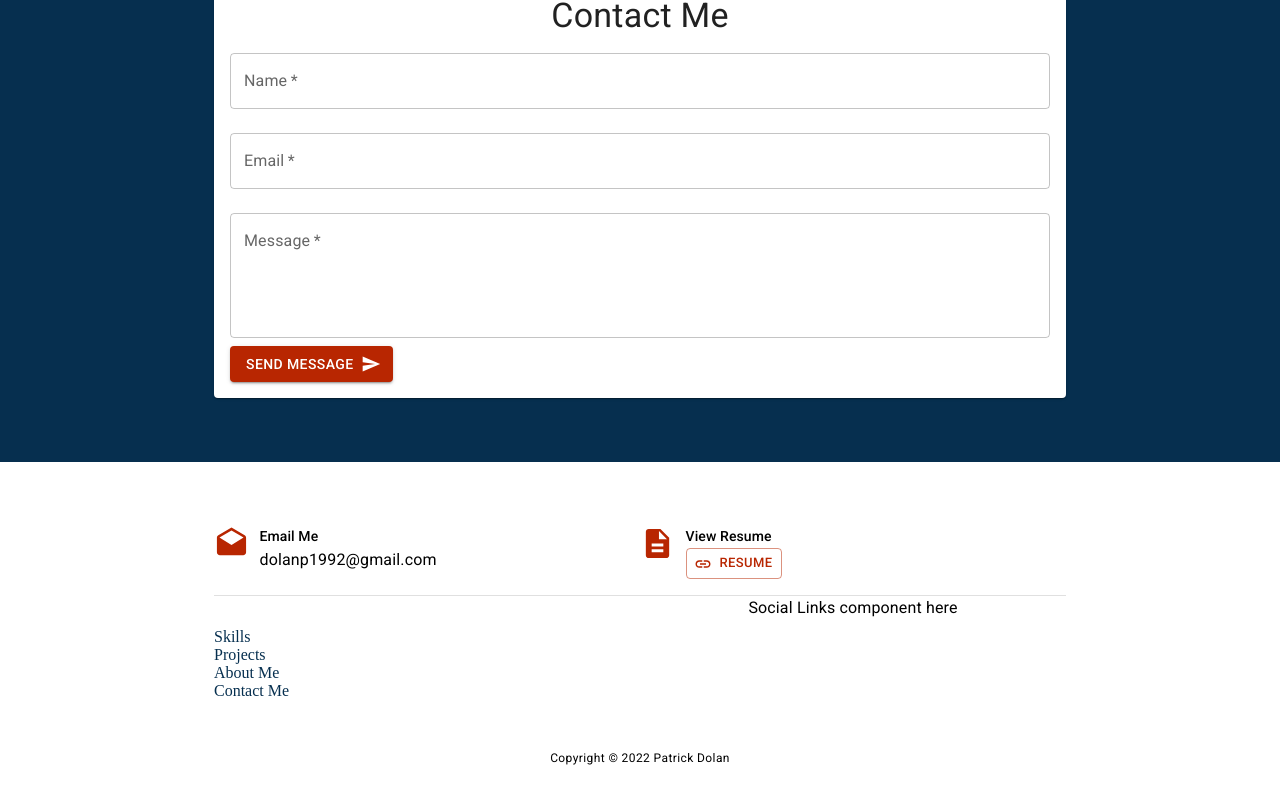
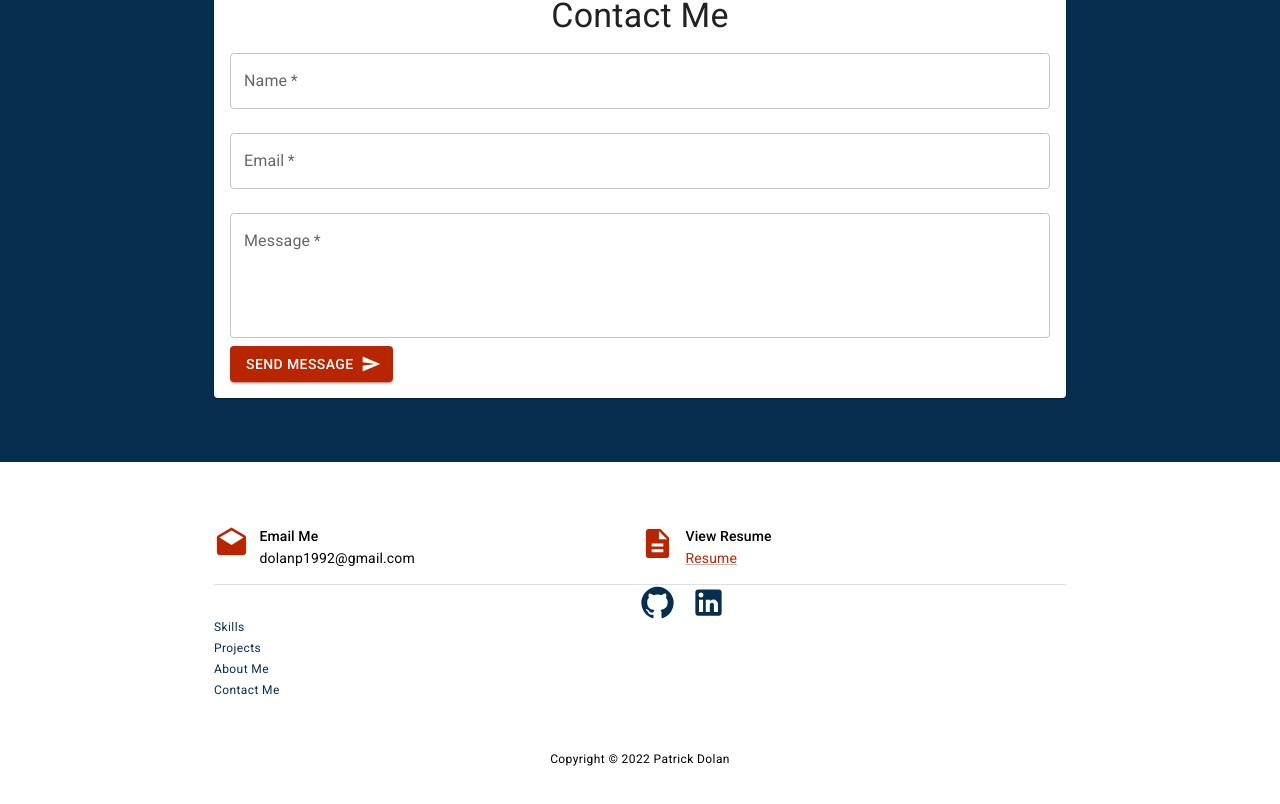
Before and after one commit to Patrick-Dolan/portfolio-v2, a React (Create React App) app: page / in a window 1280 px wide. Shown: the part 2369-3173 px from the top of the page. Built offline with nearby package versions, Linux system fonts and the light colour scheme.

Commit message:
update: add social links component      update: add typography to links

```diff
--- a/src/components/page/Footer.js
+++ b/src/components/page/Footer.js
@@ -1,8 +1,8 @@
-import { Box, Button, Container, Divider, Grid, Link, Typography } from "@mui/material"
+import { Box, Container, Divider, Grid, Link, Typography } from "@mui/material"
 import DraftsIcon from '@mui/icons-material/Drafts';
-import LinkIcon from '@mui/icons-material/Link';
 import DescriptionIcon from '@mui/icons-material/Description';
 import { useTheme } from "@mui/material/styles";
+import SocialLinks from "../utilities/SocialLinks";
 
 const Footer = () => {
   const copyrightYear = new Date().getFullYear();
@@ -18,7 +18,7 @@ const Footer = () => {
             </Grid>
             <Grid item>
               <Typography variant="subtitle2">Email Me</Typography>
-              <Typography>dolanp1992@gmail.com</Typography>
+              <Typography variant="body2">dolanp1992@gmail.com</Typography>
             </Grid>
           </Grid>
         </Grid>
@@ -29,16 +29,13 @@ const Footer = () => {
             </Grid>
             <Grid item>
               <Typography variant="subtitle2">View Resume</Typography>
-              <Button
-                variant="outlined"
-                color="secondary"
-                size="small"
+              <Link
                 href="https://docs.google.com/document/d/1n6zcrTg9HeJRh8DTf6DAg1k1qkhxSH-wUlXKPTYXPLo/edit?usp=sharing"
                 target="_blank"
-                startIcon={<LinkIcon />}
+                color="secondary"
               >
-                Resume
-              </Button>
+                <Typography variant="body2">Resume</Typography>
+              </Link>
             </Grid>
           </Grid>
         </Grid>
@@ -48,24 +45,24 @@ const Footer = () => {
         <Grid item md={6} sx={{mt: "2em"}}>
           {/* TODO setup links */}
           <Link href="#" underline="hover">
-            Skills
+            <Typography variant="caption">Skills</Typography>
           </Link>
           <br />
           <Link href="#" underline="hover">
-            Projects
+            <Typography variant="caption">Projects</Typography>
           </Link>
           <br />
           <Link href="#" underline="hover">
-            About Me
+            <Typography variant="caption">About Me</Typography>
           </Link>
           <br />
           <Link href="#" underline="hover">
-            Contact Me
+            <Typography variant="caption">Contact Me</Typography>
           <br />
           </Link>
         </Grid>
-        <Grid item md={6} textAlign="center">
-          <Typography>Social Links component here</Typography>
+        <Grid item md={6} textAlign="start">
+          <SocialLinks />
         </Grid>
       </Grid>
       <Box sx={{
```
